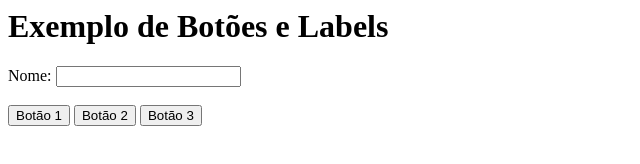
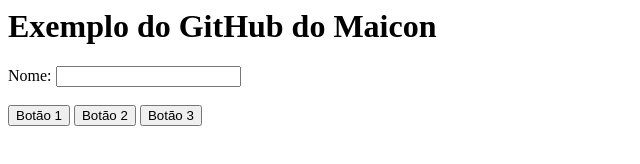
Before and after one commit to maiconn/git-exemplo, a plain HTML site: page meu codigo/index.html in a window 1280 px wide. Shown: the whole page, without its empty margins (0-640 px from the left). Drawn offline with Linux system fonts and the light colour scheme.

Commit message:
alteração no index

```diff
--- a/meu codigo/index.html
+++ b/meu codigo/index.html
@@ -8,7 +8,7 @@
     </style>
 </head>
 <body>
-    <h1>Exemplo de Botões e Labels</h1>
+    <h1>Exemplo do GitHub do Maicon</h1>
 
     <!-- Exemplo de etiqueta (label) -->
     <label for="nome">Nome:</label>
```
